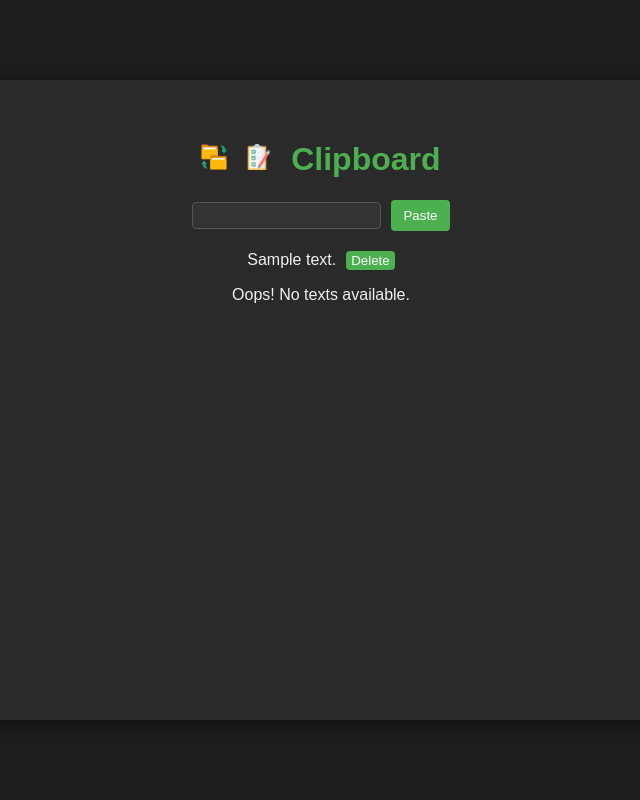
After one commit to somanshurath/flask-file-transfer, a Flask app: template templates/clipboard.html in a window 1280 px wide. The commit adds this page. Shown: the whole page, without its empty margins (319-959 px from the left). Run offline with Flask 3, Linux system fonts and the light colour scheme; the template is opened without the code that fills it: most values are stand-ins (such as "Sample title", 1, 10 or a date in 2020); parts of the project's set-up code (start-up, migrations or seed data) failed here and were passed over.

Commit message:
Clipboard functionality added

```diff
--- a/app.py
+++ b/app.py
@@ -5,11 +5,14 @@ app = Flask(__name__)
 
 UPLOAD_FOLDER = 'uploads'
 os.makedirs(UPLOAD_FOLDER, exist_ok=True)
+os.makefil
+
 
 @app.route('/')
 def index():
     files = os.listdir(UPLOAD_FOLDER)
     return render_template('index.html', files=files)
+
 
 @app.route('/upload', methods=['POST'])
 def upload_file():
@@ -21,6 +24,7 @@ def upload_file():
     file.save(os.path.join(UPLOAD_FOLDER, file.filename))
     return redirect(url_for('index'))
 
+
 @app.route('/delete/<filename>')
 def delete_file(filename):
     file_path = os.path.join(UPLOAD_FOLDER, filename)
@@ -30,9 +34,38 @@ def delete_file(filename):
     else:
         return 'File not found'
 
+
 @app.route('/download/<filename>')
 def download_file(filename):
     return send_from_directory(UPLOAD_FOLDER, filename)
 
+
+@app.route('/clipboard')
+def clipboard():
+    clipboard = open("./clipboard.txt", "r+")
+    texts = clipboard.read().split("@#@")
+    clipboard.close()
+    return render_template('clipboard.html', texts=texts)
+
+@app.route('/add-text', methods=['POST'])
+def add_text():
+    text = request.form['text']
+    with open("./clipboard.txt", "a") as clipboard:
+        clipboard.write("@#@" + text)
+    return redirect(url_for('clipboard'))
+
+
+@app.route('/delete-text/<text>')
+def delete_text(text):
+    with open("./clipboard.txt", "r+") as clipboard:
+        texts = clipboard.read().split("@#@")
+        if text in texts:
+            texts.remove(text)
+            clipboard.seek(0)
+            clipboard.write("@#@".join(texts))
+            clipboard.truncate()
+    return redirect(url_for('clipboard'))
+
+
 if __name__ == '__main__':
     app.run(host='192.168.1.1', port=5050)
--- a/static/styles.css
+++ b/static/styles.css
@@ -18,8 +18,8 @@ body {
     border-radius: 8px;
     background-color: #2a2a2a;
     box-shadow: 0 4px 20px rgba(0, 0, 0, 0.5);
-    overflow-y: auto; /* Enable vertical scrolling */
-    box-sizing: border-box; /* Include padding in the height calculation */
+    overflow-y: auto;
+    box-sizing: border-box;
 }
 
 .small-image {
@@ -53,7 +53,7 @@ form {
     justify-content: center;
 }
 
-input[type='file'] {
+input {
     margin-right: 10px;
     background-color: #333;
     color: #f0f0f0;
@@ -110,3 +110,14 @@ a:hover {
     padding: 2px 5px;
     margin-left: 10px;
 }
+
+a, a:hover {
+    text-decoration: none;
+}
+
+.indiv-text {
+    max-width: 80%;
+    margin: 0 auto;
+    overflow: hidden;
+    white-space: nowrap;
+}
--- /dev/null
+++ b/templates/clipboard.html
@@ -0,0 +1,60 @@
+<!DOCTYPE html>
+<html lang="en">
+    <head>
+        <meta charset="UTF-8" />
+        <meta name="viewport" content="width=device-width, initial-scale=1.0" />
+        <title>Clipboard</title>
+        <link
+            rel="icon"
+            href="{{ url_for('static', filename='checklist.png') }}"
+        />
+        <link
+            rel="stylesheet"
+            href="{{ url_for('static', filename='styles.css') }}"
+        />
+    </head>
+    <body>
+        <div class="container">
+            <h1>
+                <a href="/">
+                    <img
+                        src="{{ url_for('static', filename='data-transfer.png') }}"
+                        class="small-image"
+                    />
+                </a>
+                <img
+                    src="{{ url_for('static', filename='checklist.png') }}"
+                    class="small-image"
+                />
+                Clipboard
+            </h1>
+            <div class="main-content-clip">
+                <div class="upload-section">
+                    <form action="/add-text" method="post">
+                        <input type="text" name="text" required />
+                        <button type="submit">Paste</button>
+                    </form>
+                </div>
+                <div class="clipboard-section">
+                    <ul>
+                        {% for text in texts %} {% if text | length != 0 %}
+                        <li>
+                            <div class="btns">
+                                {{ text }}
+                                <!-- <a href="/copy/{{ text }}">
+                                    <button>Copy</button>
+                                </a> -->
+                                <a href="/delete-text/{{ text }}">
+                                    <button>Delete</button>
+                                </a>
+                            </div>
+                        </li>
+                        {% endif %} {% endfor %} {% if texts | length == 1 %}
+                        <p>Oops! No texts available.</p>
+                        {% endif %}
+                    </ul>
+                </div>
+            </div>
+        </div>
+    </body>
+</html>
--- a/templates/index.html
+++ b/templates/index.html
@@ -16,6 +16,12 @@
     <body>
         <div class="container">
             <h1>
+                <a href="/clipboard">
+                    <img
+                        src="{{ url_for('static', filename='checklist.png') }}"
+                        class="small-image"
+                    />
+                </a>
                 <img
                     src="{{ url_for('static', filename='data-transfer.png') }}"
                     class="small-image"
```
Also changed, not shown: static/checklist.png (added), 1 other file.
